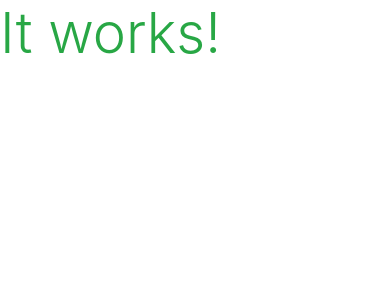
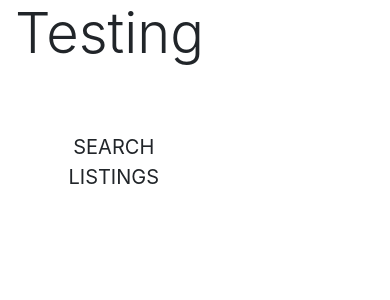
Before and after one commit to DaveWhiteh/CIU-Test, a Django app: page / in a window 390 px wide. Shown: the top 300 px of the page. Run offline with Django 3.2, Linux system fonts and the light colour scheme.

Commit message:
Add block content to home/index.html

```diff
--- a/home/templates/home/index.html
+++ b/home/templates/home/index.html
@@ -1,6 +1,27 @@
 {% extends "base.html" %}
 {% load static %}
 
+{% block page_header %}
+    <div class="container header-container">
+        <div class="row">
+            <div class="col"></div>
+        </div>
+    </div>
+{% endblock %}
+
 {% block content %}
-    <h1 class="display-4 text-success">It works!</h1>
+<div class="container h-100">
+    <div class="row h-100">
+        <div class="col-7 col-md-6 my-auto">
+            <h1 class="display-4 logo-font text-black">
+                Testing
+            </h1>
+            <div class="my-5">
+                <h4>
+                    <a href="{% url 'listings' %}" class="shop-now-button btn btn-lg rounded-0 text-uppercase py-3">Search Listings</a>
+                </h4>
+            </div>
+        </div>
+    </div>
+</div>
 {% endblock %}
```
